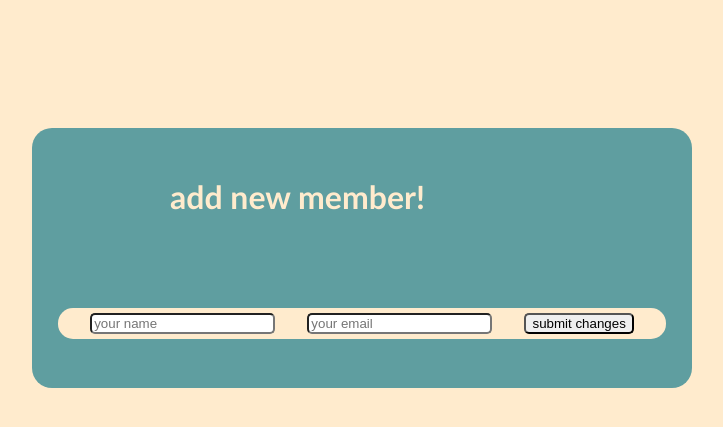
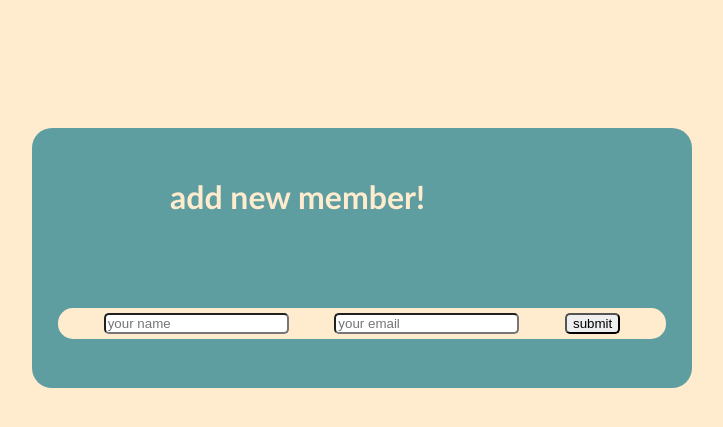
Before and after one commit to sebrai/private_user_library, a Flask app: page /members/add in a window 1280 px wide. Shown: the top 427 px of the page, without its empty margins (278-1001 px from the left). Run offline with Flask 3, Linux system fonts and the light colour scheme.

Commit message:
alterd text on submit button in addmem

```diff
--- a/templates/addmem.html
+++ b/templates/addmem.html
@@ -15,7 +15,7 @@
         <div class="content">
             <input type="text" name="name" id="name" placeholder="your name">
             <input type="email" name="email" id="email" placeholder="your email">
-            <input type="submit" value="submit changes">
+            <input type="submit" value="submit">
         </div>
 
     </form>
```
